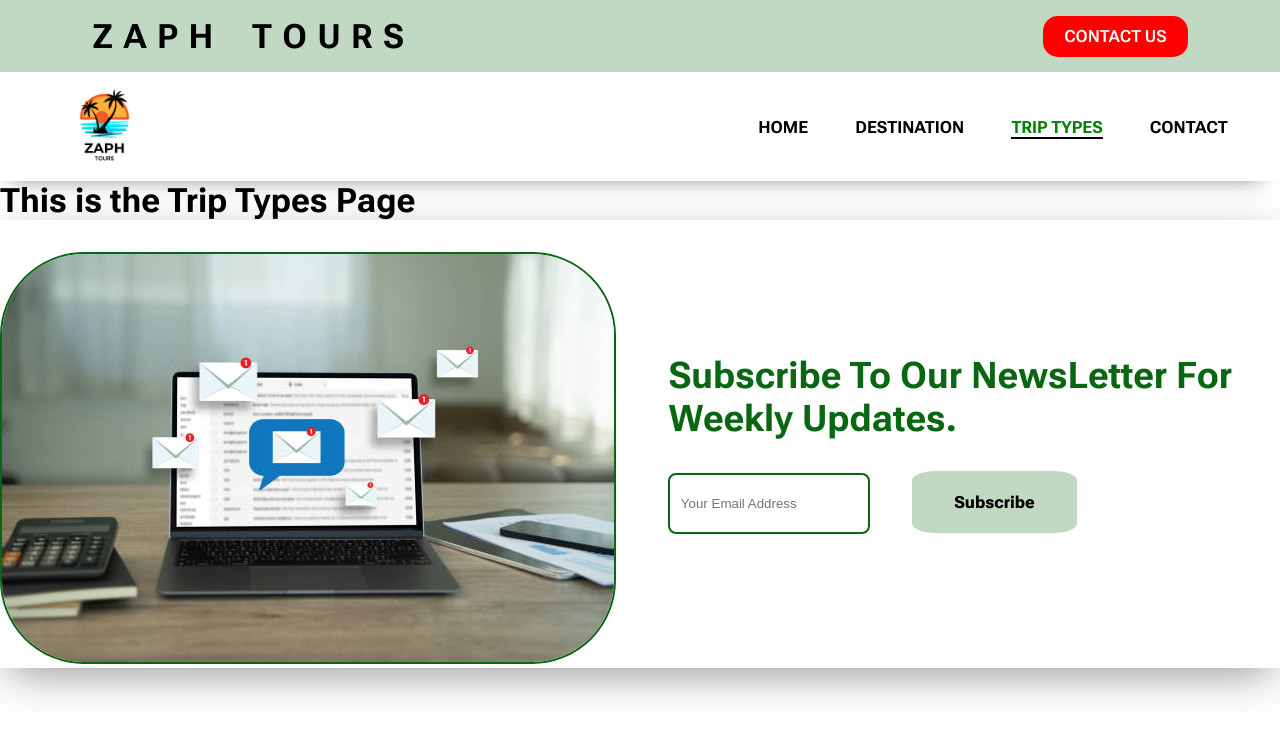
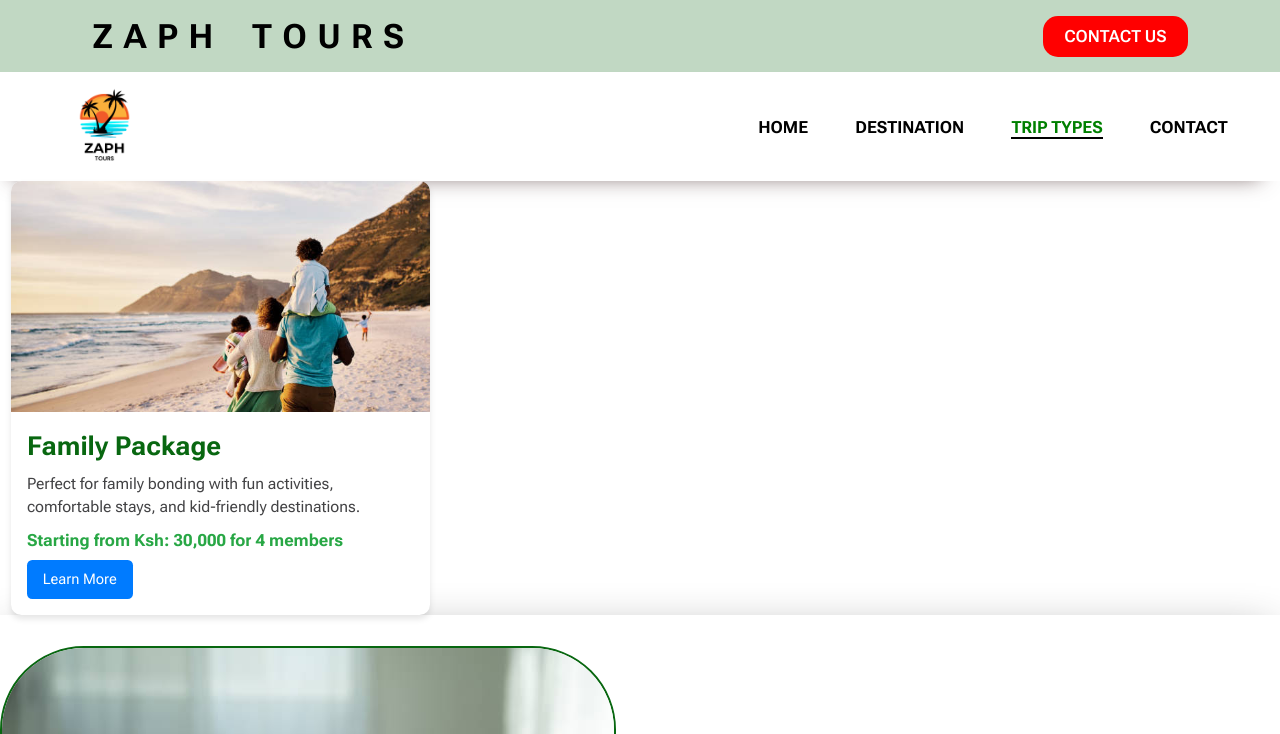
Before and after one commit to FrancisMurayaDev/zaph-tours, a React (Vite) app: page /trip-types in a window 1280 px wide. Shown: the top 734 px of the page. Built offline with nearby package versions, Linux system fonts and the light colour scheme.

Commit message:
create a reusable trip type component

```diff
--- a/src/Pages/Home/Home.jsx
+++ b/src/Pages/Home/Home.jsx
@@ -5,7 +5,6 @@ import SectionHeader from "../../Components/SectionHeader/SectionHeader";
 import FeaturedDestinationCard from "../../Components/FeaturedDestinationCard/FeaturedDestinationCard";
 import TestimonialStats from "../../Components/TestimonialStats/TestimonialStats";
 import SatisfiedCustomers from "../../Components/SatisfiedCustomers/SatisfiedCustomers";
-import NewsLetter from "../../Components/NewsLetter/NewsLetter";
 
 function Home() {
   return (
--- /dev/null
+++ b/src/Pages/TripTypes/TripTypes.css
@@ -0,0 +1,65 @@
+.package-container {
+  max-width: 120rem;
+  margin: auto;
+  display: grid;
+  grid-template-columns: repeat(auto-fit, minmax(350px, 1fr));
+  gap: 2rem;
+}
+
+.trip-package {
+  background: white;
+  border-radius: 1rem;
+  box-shadow: 0 4px 6px rgba(0, 0, 0, 0.1);
+  overflow: hidden;
+  transition: transform 0.3s;
+  width: 40rem;
+}
+
+.trip-package:hover {
+  transform: scale(1.03);
+}
+
+.trip-package img {
+  width: 100%;
+  height: 22rem;
+  object-fit: cover;
+}
+
+.package-content {
+  padding: 1.5rem;
+}
+
+.package-category {
+  margin-bottom: 1rem;
+  color: var(--color-primary);
+  font-size: 2.5rem;
+}
+
+.category-description {
+  color: var(--color-black-light);
+  font-size: 1.5rem;
+  margin-bottom: 1rem;
+  line-height: 1.5;
+}
+
+.categoryPrice {
+  font-weight: bold;
+  color: #28a745;
+  font-size: 1.6rem;
+  margin-bottom: 1rem;
+}
+
+.tripBtn {
+  display: inline-block;
+  text-decoration: none;
+  background: #007bff;
+  color: white;
+  padding: 1rem 1.5rem;
+  border-radius: 0.5rem;
+  text-align: center;
+  font-size: 1.4rem;
+}
+
+.tripBtn:hover {
+  background-color: var(--color-black-light);
+}
--- a/src/Pages/TripTypes/TripTypes.jsx
+++ b/src/Pages/TripTypes/TripTypes.jsx
@@ -1,9 +1,44 @@
+import "./TripTypes.css";
+import FamilyTour from "../../assets/family-tour.jpg";
+
 function TripTypes() {
   return (
-    <div>
-      <h1>This is the Trip Types Page</h1>
+    <div className="package-container">
+      <TripType
+        imgTripPackage={FamilyTour}
+        packageCategory={"Family Package"}
+        categoryDescription={
+          "Perfect for family bonding with fun activities, comfortable stays, and kid-friendly destinations."
+        }
+        amount={"30,000"}
+        members={"4"}
+      />
     </div>
   );
 }
 
 export default TripTypes;
+
+function TripType({
+  imgTripPackage,
+  packageCategory,
+  categoryDescription,
+  amount,
+  members,
+}) {
+  return (
+    <div className="trip-package">
+      <img src={imgTripPackage} alt="trip package picture" />
+      <div className="package-content">
+        <h3 className="package-category">{packageCategory}</h3>
+        <p className="category-description">{categoryDescription}</p>
+        <p className="categoryPrice">
+          Starting from Ksh: {amount} for {members} members
+        </p>
+        <a href="#" className="tripBtn">
+          Learn More
+        </a>
+      </div>
+    </div>
+  );
+}
```
Also changed, not shown: src/assets/family-tour.jpg (added).
